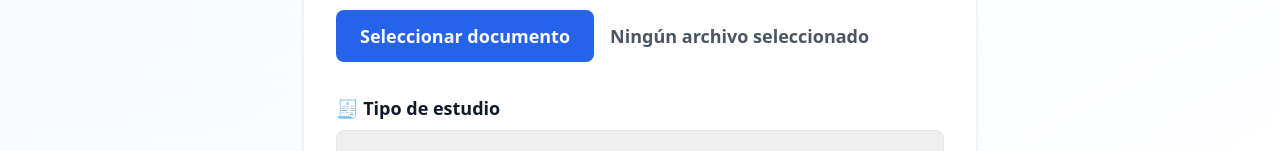
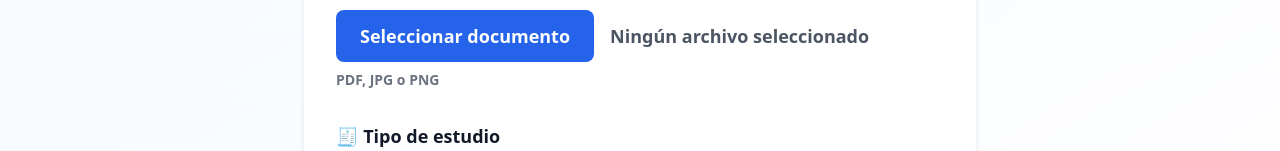
Before and after one commit to pvillafane-hub/portal-paciente, a Next.js app: page /upload in a window 1280 px wide. Shown: the part 500-651 px from the top of the page. Built offline with nearby package versions, Linux system fonts and the light colour scheme.

Commit message:
mejorando Dashboard

```diff
--- a/src/app/upload/page.tsx
+++ b/src/app/upload/page.tsx
@@ -157,6 +157,8 @@
           Puede subir laboratorios, radiografías o recetas médicas.
         </p>
 
+        {/* PASOS */}
+
         <div className="mb-8 bg-blue-50 border border-blue-200 p-4 rounded-xl text-blue-800">
 
           Paso 1: Seleccione su estudio médico
@@ -169,9 +171,12 @@
 
         </div>
 
+        {/* MENSAJE DE ÉXITO */}
+
         {saved && (
           <div className="mb-6 p-6 rounded-xl border border-green-300 bg-green-50 text-green-800 text-lg font-semibold">
-            ✔ Estudio guardado correctamente. Redirigiendo...
+            ✔ Estudio guardado correctamente.
+            Será redirigido a sus estudios médicos.
           </div>
         )}
 
@@ -213,6 +218,10 @@
               </span>
 
             </div>
+
+            <p className="text-gray-500 text-sm mt-2">
+              PDF, JPG o PNG
+            </p>
 
             {fileName !== "Ningún archivo seleccionado" && (
               <div className="text-green-700 mt-2 font-semibold">
@@ -337,6 +346,8 @@
 
           </label>
 
+          {/* BOTÓN */}
+
           <button
             type="submit"
             disabled={loading}
```
